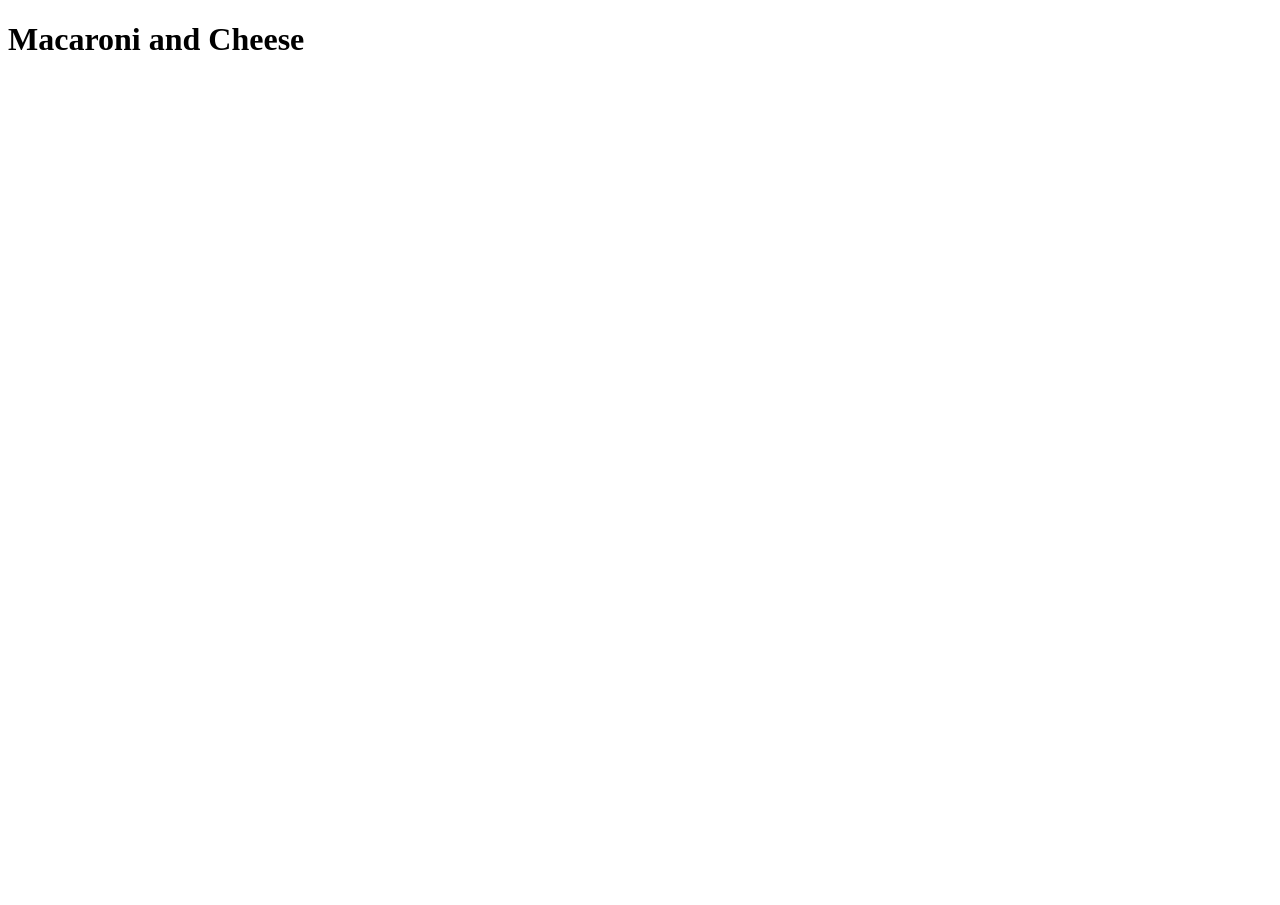
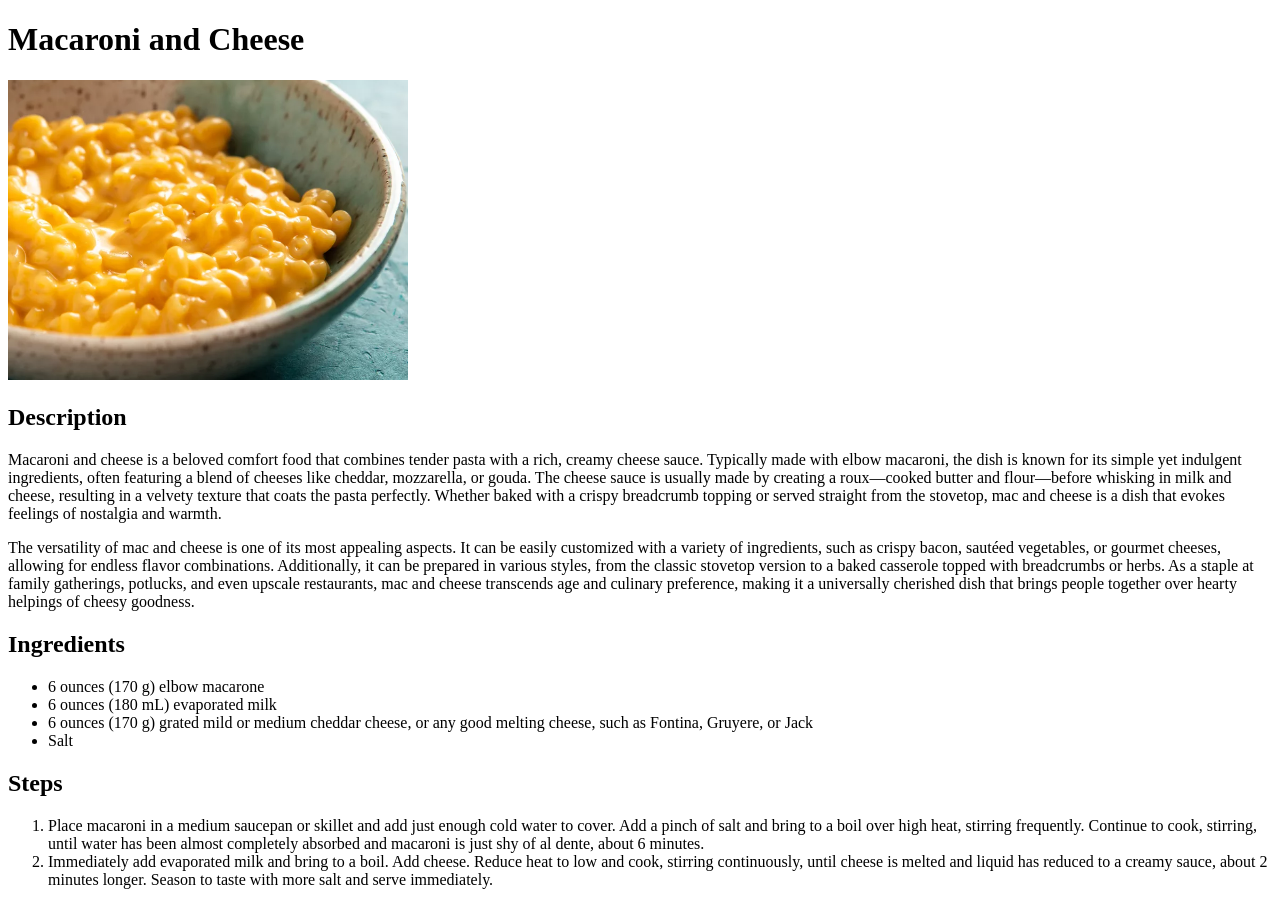
Before and after one commit to YepJared/odin-recipes, a plain HTML site: page recipes/macandcheese.html in a window 1280 px wide. Before the commit the page ends 800 px from the top, so only its background shows below. Drawn offline with Linux system fonts and the light colour scheme.

Commit message:
Add mac and cheese page with image and recipe

```diff
--- a/recipes/macandcheese.html
+++ b/recipes/macandcheese.html
@@ -3,9 +3,25 @@
 <head>
     <meta charset="UTF-8">
     <meta name="viewport" content="width=device-width, initial-scale=1.0">
-    <title>Document</title>
+    <title>Macaroni and Cheese Recipe</title>
 </head>
 <body>
     <h1>Macaroni and Cheese</h1>
+    <img src="../img/macandcheese.webp" width="400">
+    <h2>Description</h2>
+    <p>Macaroni and cheese is a beloved comfort food that combines tender pasta with a rich, creamy cheese sauce. Typically made with elbow macaroni, the dish is known for its simple yet indulgent ingredients, often featuring a blend of cheeses like cheddar, mozzarella, or gouda. The cheese sauce is usually made by creating a roux—cooked butter and flour—before whisking in milk and cheese, resulting in a velvety texture that coats the pasta perfectly. Whether baked with a crispy breadcrumb topping or served straight from the stovetop, mac and cheese is a dish that evokes feelings of nostalgia and warmth.</p>
+    <p>The versatility of mac and cheese is one of its most appealing aspects. It can be easily customized with a variety of ingredients, such as crispy bacon, sautéed vegetables, or gourmet cheeses, allowing for endless flavor combinations. Additionally, it can be prepared in various styles, from the classic stovetop version to a baked casserole topped with breadcrumbs or herbs. As a staple at family gatherings, potlucks, and even upscale restaurants, mac and cheese transcends age and culinary preference, making it a universally cherished dish that brings people together over hearty helpings of cheesy goodness.</p>
+    <h2>Ingredients</h2>
+    <ul>
+        <li>6 ounces (170 g) elbow macarone</li>
+        <li>6 ounces (180 mL) evaporated milk</li>
+        <li>6 ounces (170 g) grated mild or medium cheddar cheese, or any good melting cheese, such as Fontina, Gruyere, or Jack</li>
+        <li>Salt</li>
+    </ul>
+    <h2>Steps</h2>
+    <ol>
+        <li>Place macaroni in a medium saucepan or skillet and add just enough cold water to cover. Add a pinch of salt and bring to a boil over high heat, stirring frequently. Continue to cook, stirring, until water has been almost completely absorbed and macaroni is just shy of al dente, about 6 minutes.</li>
+        <li>Immediately add evaporated milk and bring to a boil. Add cheese. Reduce heat to low and cook, stirring continuously, until cheese is melted and liquid has reduced to a creamy sauce, about 2 minutes longer. Season to taste with more salt and serve immediately.</li>
+    </ol>
 </body>
 </html>
```
Also changed, not shown: img/macandcheese.webp (added).
